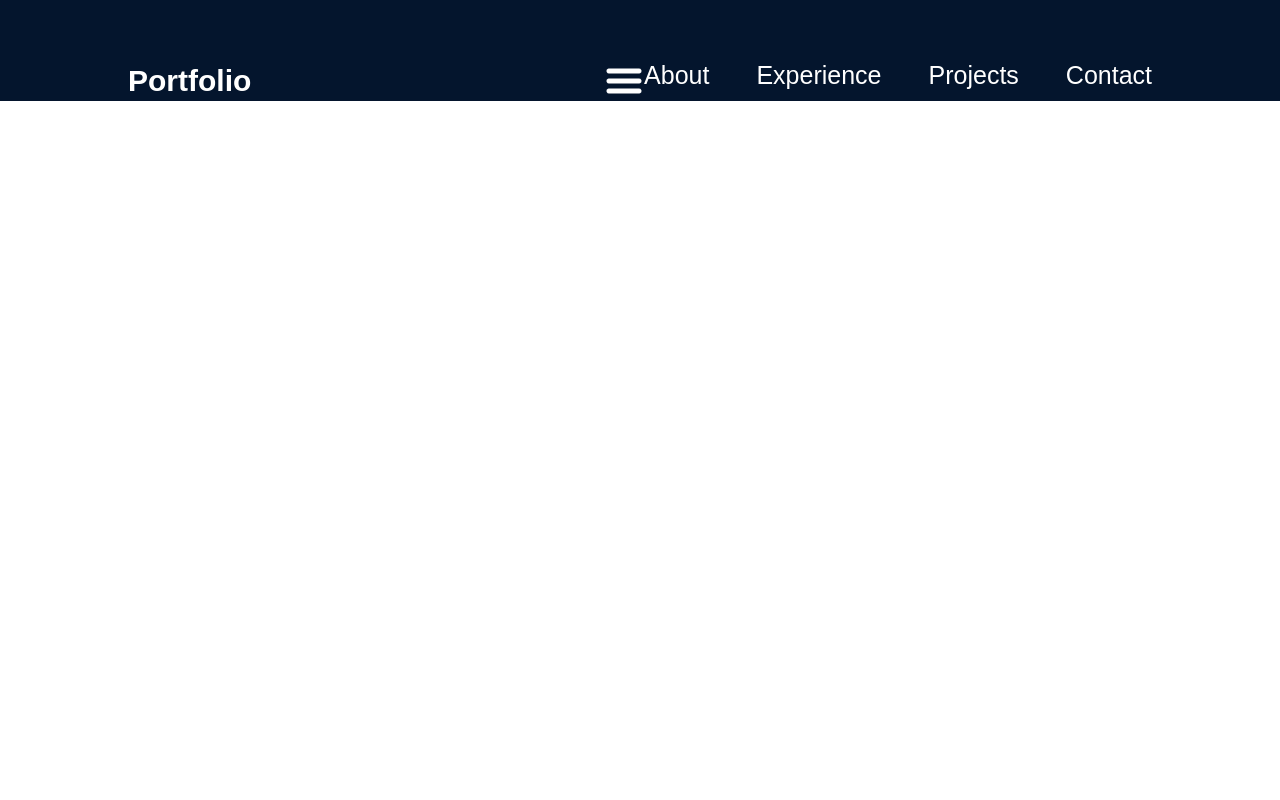
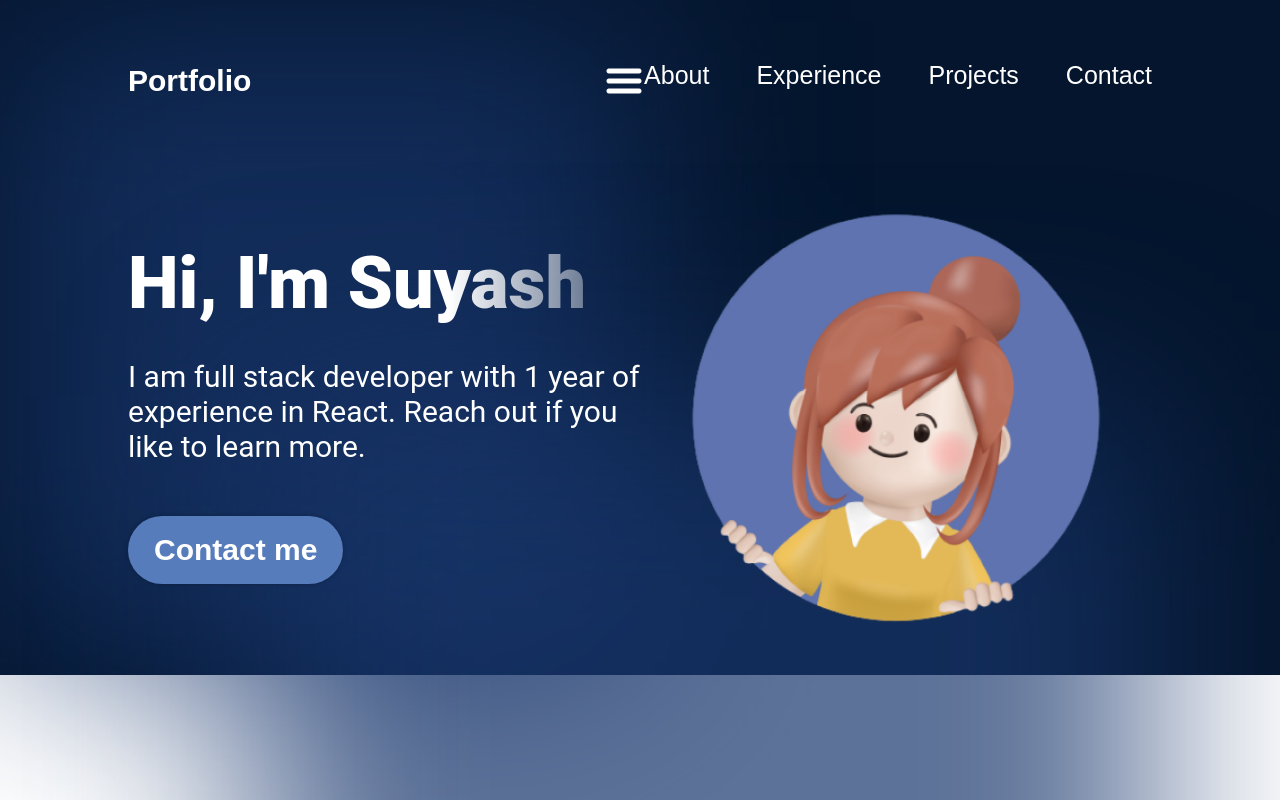
Before and after one commit to SuyashChavanOfficial/portfolio, a React (Vite) app: page / in a window 1280 px wide. Shown: the top 800 px of the page. Built offline with nearby package versions, Linux system fonts and the light colour scheme; the HTML template or start-up script is replaced by a standard one.

Commit message:
Completed Hero section

```diff
--- a/src/App.jsx
+++ b/src/App.jsx
@@ -1,5 +1,6 @@
 
 import styles from './App.module.css'
+import { Hero } from './components/Hero/Hero'
 import { Navbar } from './components/Navbar/Navbar'
 
 function App() {
@@ -8,6 +9,7 @@
     <>
       <div className={styles.App}>
         <Navbar />
+        <Hero />
       </div>
     </>
   )
--- /dev/null
+++ b/src/components/Hero/Hero.jsx
@@ -0,0 +1,27 @@
+import React from "react";
+import { getImageURL } from "../../utils";
+import styles from "./Hero.module.css";
+
+export const Hero = () => {
+  return (
+    <section className={styles.container}>
+      <div className={styles.content}>
+        <h1 className={styles.title}>Hi, I'm Suyash</h1>
+        <p className={styles.description}>
+          I am full stack developer with 1 year of experience in React. Reach
+          out if you like to learn more.
+        </p>
+        <a href="mailto:myemail@email.com" className={styles.contactBtn}>
+          Contact me
+        </a>
+      </div>
+      <img
+        src={getImageURL("hero/heroImage.png")}
+        alt="Hero image of me"
+        className={styles.heroImg}
+      />
+      <div className={styles.topBlur} />
+      <div className={styles.bottomBlur} />
+    </section>
+  );
+};
--- /dev/null
+++ b/src/components/Hero/Hero.module.css
@@ -0,0 +1,111 @@
+@import "../../vars.css";
+
+.container {
+  position: relative;
+  display: flex;
+  align-items: center;
+  justify-content: space-between;
+  z-index: 1;
+  margin-top: 49px;
+  margin-left: 10%;
+  margin-right: 10%;
+}
+
+.content {
+  display: flex;
+  flex-direction: column;
+  align-items: flex-start;
+  color: var(--color-text);
+  z-index: 1;
+}
+
+.title {
+  font-size: 72px;
+  font-weight: 900;
+  font-family: var(--font-roboto);
+  margin-bottom: 33px;
+  background: linear-gradient(
+    90deg,
+    rgba(255, 255, 255, 1) 70%,
+    rgba(255, 255, 255, 0) 120%
+  );
+  -webkit-text-fill-color: transparent;
+  background-clip: text;
+  -webkit-background-clip: text;
+}
+
+.description {
+    font-size: 30px;
+    font-family: var(--font-roboto);
+    margin-bottom: 52px;
+}
+
+.contactBtn {
+    text-decoration: none;
+    border-radius: 100px;
+    background-color: var(--color-primary);
+    color: var(--color-text);
+    font-size: 30px;
+    font-weight: 600;
+    padding: 17px 26px;
+    box-shadow: 0 0 4px 0 rgba(0, 0, 0, 0.25);
+}
+
+.heroImg {
+    width: 50%;
+    z-index: 1;
+    animation-name: floating;
+    animation-duration: 3s;
+    animation-iteration-count: infinite;
+    animation-timing-function: ease-in-out;
+}
+
+@keyframes floating {
+    0% {
+        transform: translate(0, 0px);
+    }
+    50% {
+        transform: translate(0, 10px);
+    }
+    100% {
+        transform: translate(0, -0px);
+    }
+}
+
+.topBlur {
+    position: absolute;
+    width: 50vw;
+    height: 50vw;
+    min-width: 350px;
+    min-height: 350px;
+    top: -128px;
+    left: -10vw;
+    border: 764px;
+    background: rgba(25, 55, 109, 0.7);
+    filter: blur(100px);
+    z-index: 0;
+}
+
+.bottomBlur {
+    position: absolute;
+    width: 70vw;
+    height: 50vw;
+    min-width: 250px;
+    min-height: 350px;
+    top: 246px;
+    left: 10vw;
+    border: 764px;
+    background: rgba(25, 55, 109, 0.7);
+    filter: blur(100px);
+    z-index: 0;
+}
+
+@media screen and (max-width: 830px) {
+    .container {
+        flex-direction: column-reverse;
+    }
+
+    .content {
+        align-items: center;
+    }
+}
--- a/src/vars.css
+++ b/src/vars.css
@@ -7,5 +7,5 @@
     --color-bg: #04152d;
 
     /* Fonts */
-    --font-robot: 'Roboto';
+    --font-roboto: 'Roboto';
 }
```
